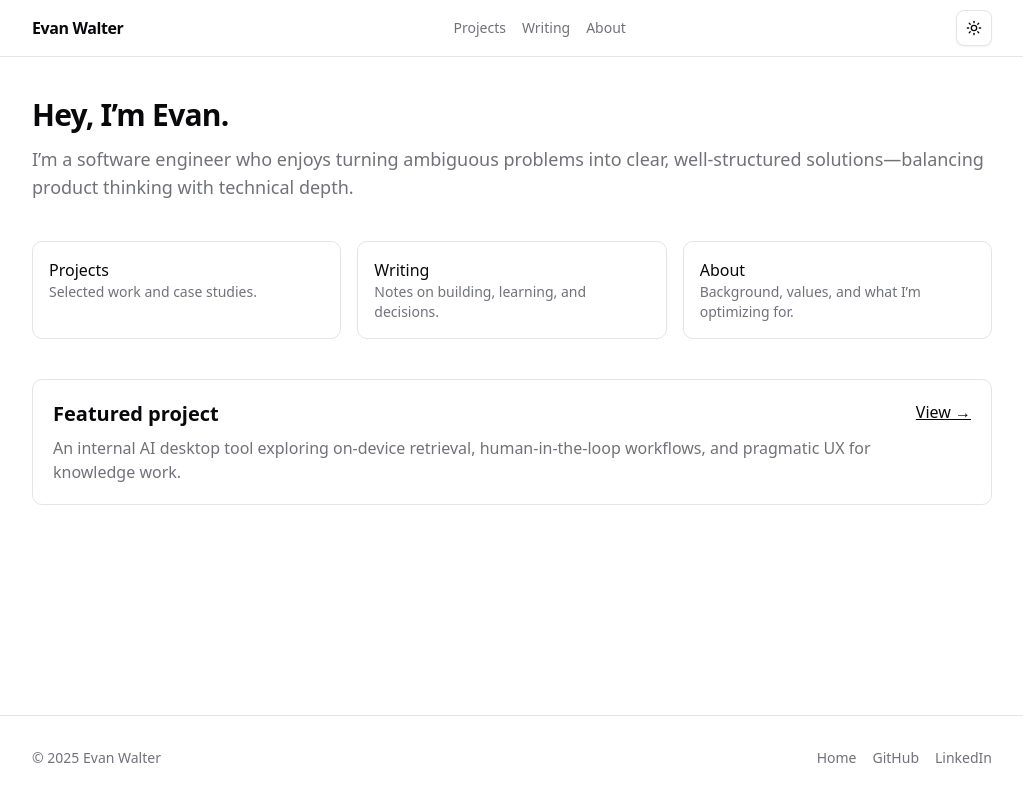
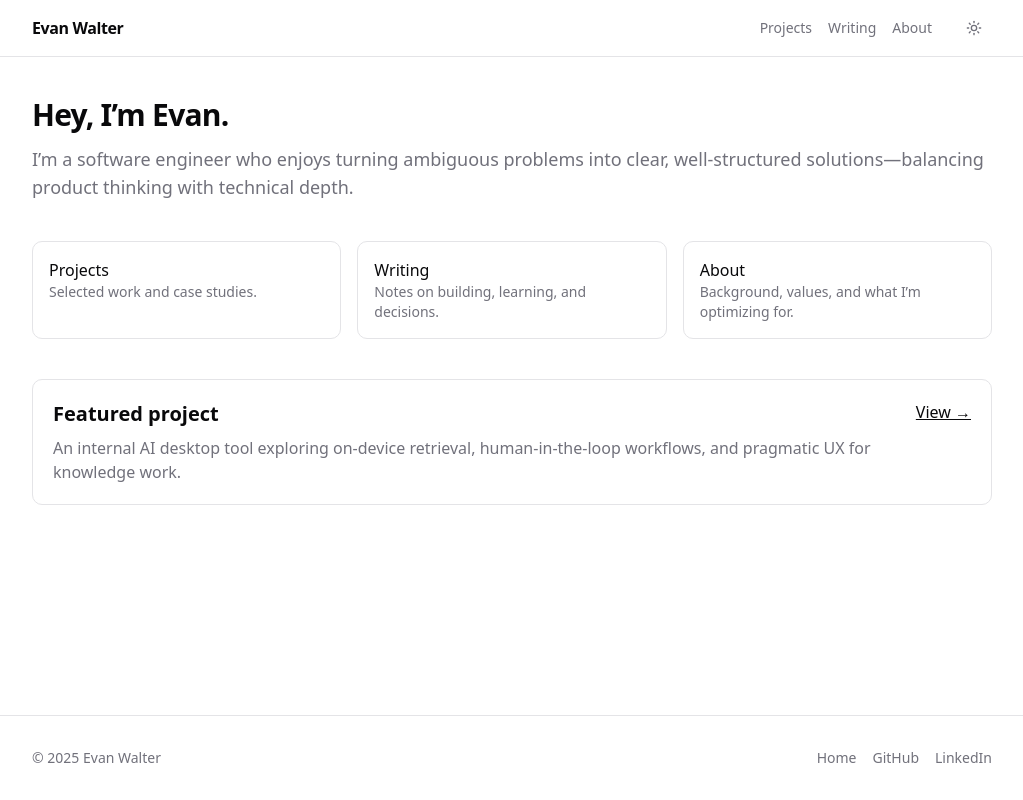
Before and after one commit to evwalt/evanwalter.dev, a Next.js app: page / in a window 1280 px wide. Shown: the whole page, without its empty margins (128-1151 px from the left). Built offline with nearby package versions, Linux system fonts and the light colour scheme.

Commit message:
chore(layout): group header controls and align muted styling

```diff
--- a/components/mode-toggle.tsx
+++ b/components/mode-toggle.tsx
@@ -17,7 +17,7 @@ export function ModeToggle() {
   return (
     <DropdownMenu>
       <DropdownMenuTrigger asChild>
-        <Button variant="outline" size="icon" className="cursor-pointer">
+        <Button variant="ghost" size="icon" className="text-muted-foreground cursor-pointer">
           <Sun className="h-[1.2rem] w-[1.2rem] scale-100 rotate-0 transition-all dark:scale-0 dark:-rotate-90" />
           <Moon className="absolute h-[1.2rem] w-[1.2rem] scale-0 rotate-90 transition-all dark:scale-100 dark:rotate-0" />
           <span className="sr-only">Toggle theme</span>
--- a/components/site-header.tsx
+++ b/components/site-header.tsx
@@ -16,6 +16,7 @@ export function SiteHeader() {
           Evan Walter
         </Link>
 
+        <div className="flex items-center gap-6">
           <nav className="flex items-center gap-4 text-sm">
             {nav.map((item) => (
               <Link
@@ -28,6 +29,7 @@ export function SiteHeader() {
             ))}
           </nav>
           <ModeToggle />
+        </div>
       </Container>
     </header>
   );
```
Lines whose indentation alone changed are shown as unchanged.
